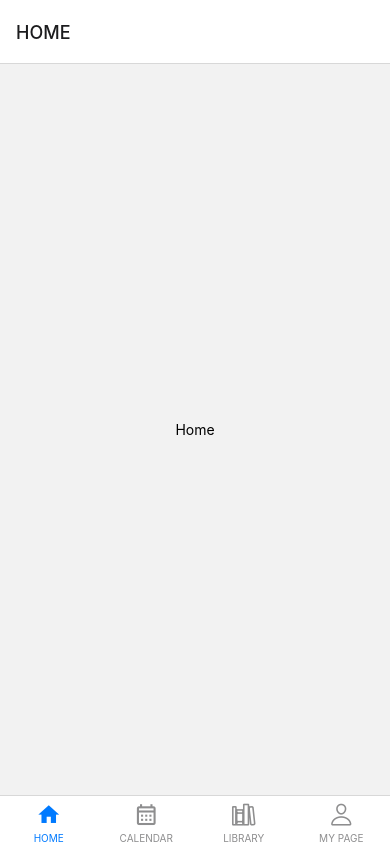
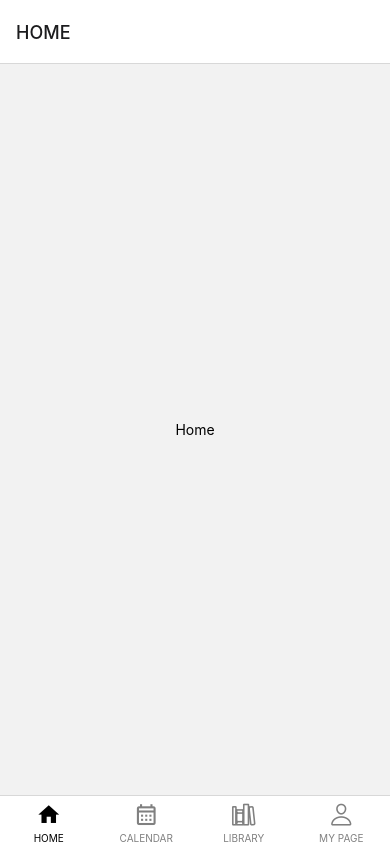
Before and after one commit to yoooooooung/burnfit, a React Native app: screen / in a window 390 px wide. Built offline with nearby package versions, Linux system fonts and the light colour scheme.

Commit message:
Level 1 : Bottom Tabs Navigator Active 색상 변경

```diff
--- a/App.js
+++ b/App.js
@@ -44,7 +44,12 @@ const App = () => {
   return (
     <>
       <NavigationContainer>
-        <Tab.Navigator>
+        <Tab.Navigator
+          screenOptions={{
+            tabBarActiveTintColor: "black",
+            tabBarInactiveTintColor: "gray",
+          }}
+        >
           <Tab.Screen
             name="HOME"
             component={HomeScreen}
```
